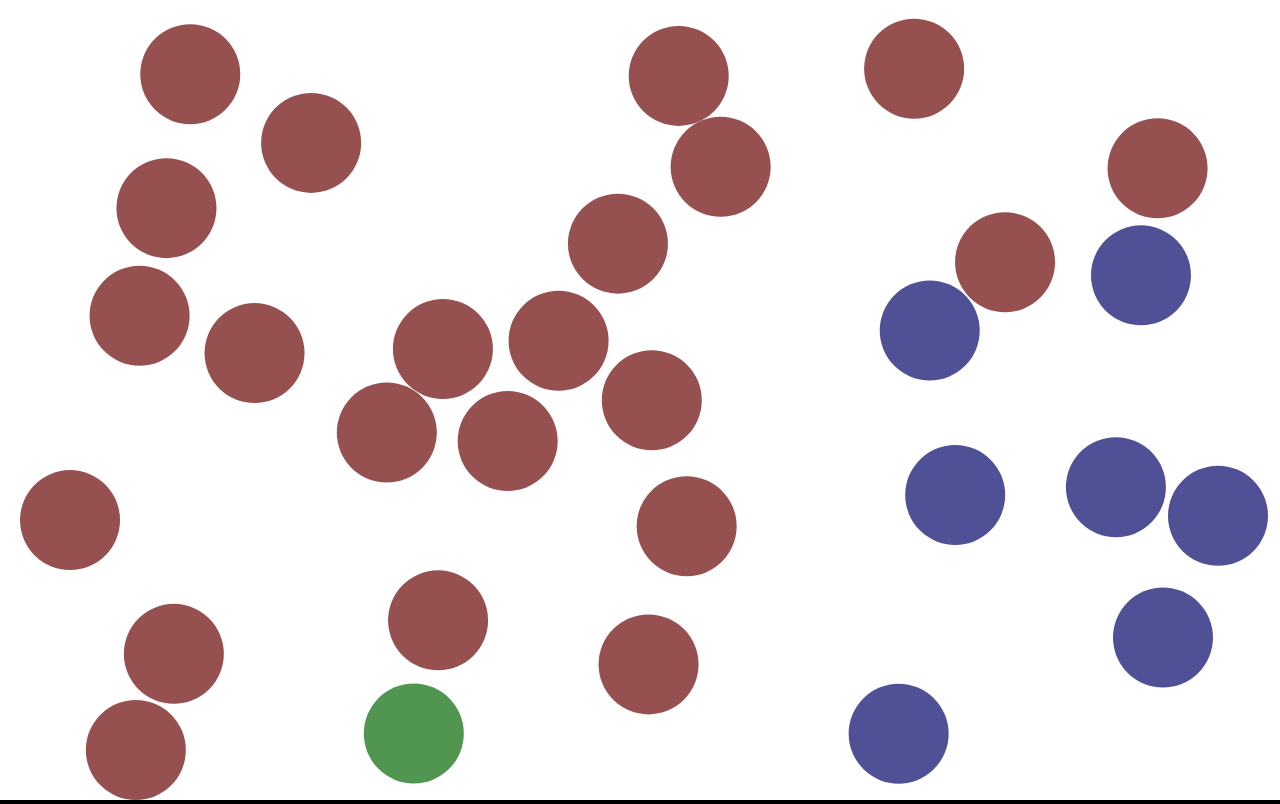
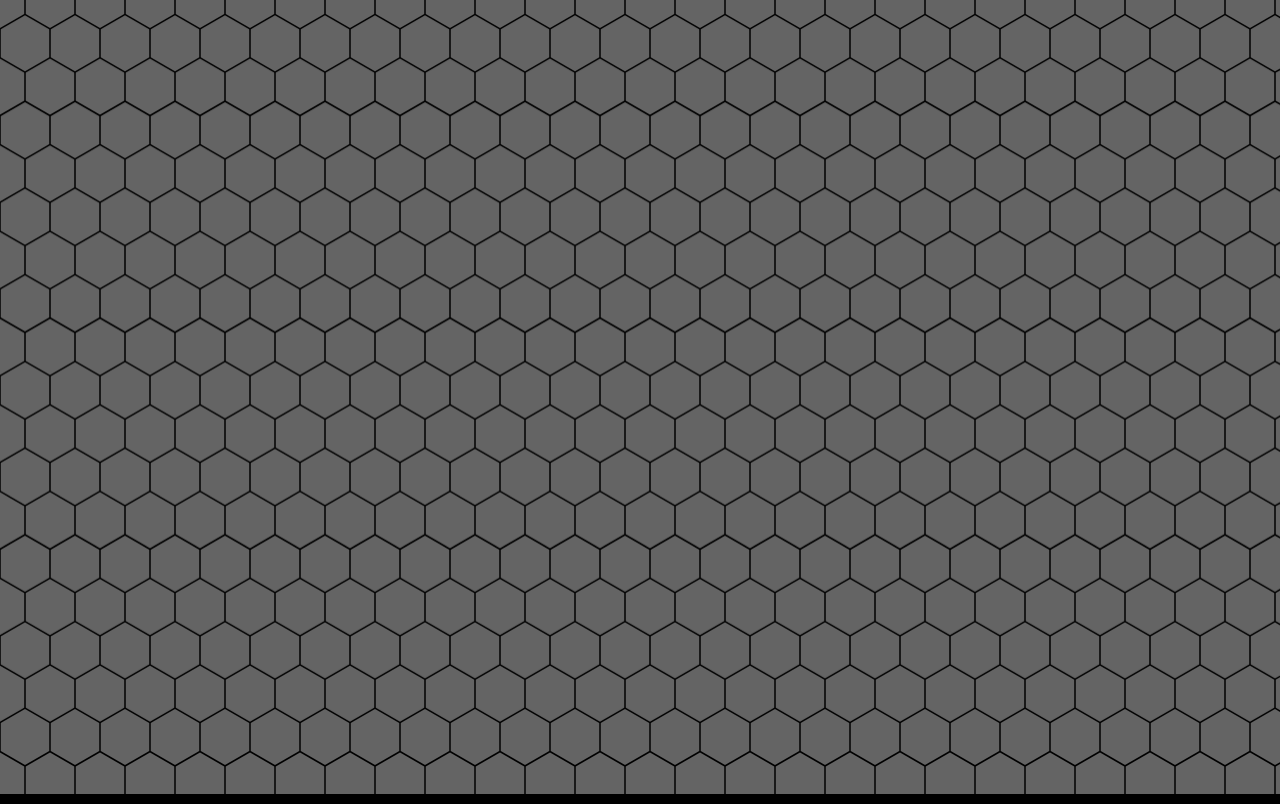
Before and after one commit to sethanderson1/p5js-playground, a React (Create React App) app: page / in a window 1280 px wide. Built offline with nearby package versions, Linux system fonts and the light colour scheme.

Commit message:
initial commit

```diff
--- a/src/colorSwarm.js
+++ b/src/colorSwarm.js
@@ -8,288 +8,38 @@ const sketch = (p) => {
     let width = window.innerWidth;
     let height = window.innerHeight;
 
-    const numBalls = 30;
-    const ballDiameter = 100;
-    // todo: ball diameter should be a percentage of screen width
-    // or height
-    const diameterChange = 1;
-    const spring = 2;
-    const speedThreshold = 4;
-    const gravity = 0;
-    const friction = -1;
-    const balls = [];
+    p.setup = () => {
+        p.createCanvas(width,height*0.992);
+    }
 
-    const alphaForBall = 255; // between 0 and 255
-    const colorZero = [150, 80, 80, alphaForBall];
-    const colorOne = [80, 150, 80, alphaForBall];
-    const colorTwo = [80, 80, 150, alphaForBall];
+        p.draw = () => {
+        p.background(0,0,0);
 
-    let ballStartColor = colorZero;
-    let infectedZero = true;
-    let infectedOne = false;
-    let infectedTwo = false;
+        var space = 50; // x spacing
+        var w = 28;
+        const colLength = 50;
 
-    const { xCoords, yCoords } = generateInitialBallPositions(numBalls, width, height)
-
-    p.setup = () => {
-        // p.frameRate(10);
-        p.createCanvas(width, height);
-        p.drawBackground();
-        // p.setupPosition();
-        for (let i = 0; i < numBalls; i++) {
-            // if (i >= Math.floor(1/3*numBalls)) {
-            if (i % 3 === 1) {
-                infectedZero = false;
-                infectedOne = true;
-                infectedTwo = false;
-                ballStartColor = colorOne;
+        for (var y = 0; y < colLength; y++) {
+            var py = y * space * p.sqrt(3) / 2; // y position
+            for (var x = 0; x < colLength; x++) {
+                if (y % 2 === 0) hexagon(x * space, py, w, w);
+                else hexagon(space / 2 + x * space, py, w, w);
             }
-            // if (i >= Math.floor(2/3*numBalls)) {
-            if (i % 3 === 2) {
-                infectedZero = false;
-                infectedOne = false;
-                infectedTwo = true;
-                ballStartColor = colorTwo;
-            }
-            if (i % 3 === 0) {
-                infectedZero = true;
-                infectedOne = false;
-                infectedTwo = false;
-                ballStartColor = colorZero;
-            }
-            balls[i] = new Ball(
-                xCoords[i],
-                yCoords[i],
-                ballDiameter,
-                i,
-                balls,
-                ballStartColor,
-                overlap,
-                infectedZero,
-                infectedOne,
-                infectedTwo
-            );
-        }
-
-        p.noStroke();
-
-    };
-
-    // p.setupPosition = () => {
-    //     // let x = p.windowWidth / 2;
-    //     // let y = p.windowHeight / 2;
-    // };
-
-    p.windowResized = () => {
-        p.resizeCanvas(p.windowWidth, p.windowHeight);
-        p.drawBackground();
-        p.setupPosition();
-    };
-
-    p.drawBackground = () => {
-        p.background(0);
-    };
-
-    p.draw = () => {
-        p.background(255);
-        balls.forEach(ball => {
-            ball.collide();
-            ball.move();
-            ball.display();
-        });
-        // console.log('frameRate', p.frameRate())
-    };
-
-    class Ball {
-        constructor(xin, yin, din, idin, oin, color, overlap, infectedZero, infectedOne, infectedTwo) {
-            this.x = xin;
-            this.y = yin;
-            this.vx = p.random(-1, 1);
-            this.vy = p.random(-1, 1);
-            this.diameter = din;
-            this.id = idin;
-            this.others = oin;
-            this.color = color;
-            this.overlap = false;
-            this.infectedZero = infectedZero;
-            this.infectedOne = infectedOne;
-            this.infectedTwo = infectedTwo;
-        }
-
-        collide() {
-
-            let otherBalls = [];
-            for (let l = 0; l < numBalls; l++) {
-                otherBalls.push((this.id + l) % numBalls);
-            }
-            otherBalls = otherBalls.filter(el => el !== this.id)
-            let i;
-            for (let m = 0; m < otherBalls.length; m++) {
-                i = otherBalls[m];
-                let dx = this.others[i].x - this.x;
-                let dy = this.others[i].y - this.y;
-                let distance = p.sqrt(dx * dx + dy * dy);
-                let minDist = this.others[i].diameter / 2
-                    + this.diameter / 2;
-                let overlapping = distance <= minDist*1.0101;
-                // console.log('overlapping', overlapping)
-                // todo: issue: sometimes doesn't switch color
-                // when collide
-                // hmm seems minDist coef of 1.001 solves problem
-                //
-                if (overlapping) {
-
-                    let angle = p.atan2(dy, dx);
-                    let targetX = this.x + p.cos(angle) * minDist;
-                    let targetY = this.y + p.sin(angle) * minDist;
-                    let ax = (targetX - this.others[i].x) * spring;
-                    let ay = (targetY - this.others[i].y) * spring;
-                    this.vx -= ax;
-                    this.vy -= ay;
-                    this.others[i].vx += ax;
-                    this.others[i].vy += ay;
-
-                    if (this.vx > 0) {
-                        this.vx = this.vx > speedThreshold
-                            ? speedThreshold : this.vx;
-                    }
-                    if (this.vx < 0) {
-                        this.vx = this.vx < -speedThreshold
-                            ? -speedThreshold : this.vx;
-                    }
-
-                    if (this.vy > 0) {
-                        this.vy = this.vy > speedThreshold
-                            ? speedThreshold : this.vy;
-                    }
-                    if (this.vy < 0) {
-                        this.vy = this.vy < -speedThreshold
-                            ? -speedThreshold : this.vy;
-                    }
-
-                    if (this.others[i].vx > 0) {
-                        this.others[i].vx =
-                            this.others[i].vx > speedThreshold
-                                ? speedThreshold : this.others[i].vx;
-                    }
-                    if (this.others[i].vx < 0) {
-                        this.others[i].vx =
-                            this.others[i].vx < -speedThreshold
-                                ? -speedThreshold : this.others[i].vx;
-                    }
-
-                    if (this.others[i].vy > 0) {
-                        this.others[i].vy =
-                            this.others[i].vy > speedThreshold
-                                ? speedThreshold : this.others[i].vy;
-                    }
-                    if (this.others[i].vy < 0) {
-                        this.others[i].vy =
-                            this.others[i].vy < -speedThreshold
-                                ? -speedThreshold : this.others[i].vy;
-                    }
-
-                    // console.log(`collision occured between ${this.id}
-                    // and ${this.others[i].id}`, this)
-                    // console.log('this.id', this.id)
-                    // console.log('this.others[i].id', this.others[i].id)
-                    // console.log('i', i)
-                    // console.log('p.frameCount', p.frameCount)
-                    if (this.infectedZero === true
-                        && this.others[i].infectedOne === true) {
-                        this.diameter = this.diameter / diameterChange;
-                        this.others[i].color = colorZero;
-                        this.others[i].infectedZero = true;
-                        this.others[i].infectedOne = false;
-                    } else if (this.infectedOne === true
-                        && this.others[i].infectedTwo === true) {
-                        this.diameter = this.diameter * diameterChange;
-                        this.others[i].color = colorOne;
-                        this.others[i].infectedOne = true;
-                        this.others[i].infectedTwo = false;
-                    } else if (this.infectedTwo === true
-                        && this.others[i].infectedZero === true) {
-                        this.diameter = Math.random() < 0.5
-                            ? this.diameter * diameterChange
-                            : this.diameter / diameterChange;
-                        this.others[i].color = colorTwo;
-                        this.others[i].infectedTwo = true;
-                        this.others[i].infectedZero = false;
-                    }
-                }
-            }
-        }
-
-        move() {
-            this.vy += gravity;
-            this.x += this.vx / 2;
-            this.y += this.vy / 2;
-            if (this.x + this.diameter / 2 > width) {
-                this.x = width - this.diameter / 2;
-                this.vx *= friction;
-            } else if (this.x - this.diameter / 2 < 0) {
-                this.x = this.diameter / 2;
-                this.vx *= friction;
-            }
-            if (this.y + this.diameter / 2 > height) {
-                this.y = height - this.diameter / 2;
-                this.vy *= friction;
-            } else if (this.y - this.diameter / 2 < 0) {
-                this.y = this.diameter / 2;
-                this.vy *= friction;
-            }
-        }
-
-        display() {
-
-            const word = this.id.toString();
-
-            p.fill(this.color);
-            p.ellipse(this.x, this.y, this.diameter, this.diameter);
-
-            p.textSize(32);
-            p.fill(50);
-            // p.text(word, this.x, this.y);
-        }
-    }
-};
-
-
-
-function generateInitialBallPositions(numBalls, width, height) {
-    const ballsPerRow = Math.ceil(Math.sqrt(numBalls));
-    const rowScaleDenom = ballsPerRow + 1;
-    const xSpacing = width / rowScaleDenom;
-
-    const ballsPerCol = Math.ceil(Math.sqrt(numBalls));
-    const colScaleDenom = ballsPerCol + 1;
-    const ySpacing = height / colScaleDenom;
-    const xCoords = [];
-    const yCoords = [];
-
-    for (let i = 0; i < ballsPerRow; i++) {
-        for (let j = 0; j < ballsPerCol; j++) {
-            yCoords.push(ySpacing * (j + 1));
-            xCoords.push(xSpacing * (i + 1));
         }
     }
 
-    return { xCoords, yCoords }
-}
-
-function ballsCollided(ball) {
-
-}
-
-function refractory() {
-
-}
-
-function overlap() {
-
-}
-
-function endOverlap() {
+    function hexagon(x, y, radius) {
+        p.fill(100,100,100);
+        p.noStroke();
+        p.angleMode(p.DEGREES);
+        p.beginShape();
+        for (let a = 30; a < 390; a += 60) {
+            let sx = x + p.cos(a) * radius;
+            let sy = y + p.sin(a) * radius;
+            p.vertex(sx, sy);
+        }
+        p.endShape(p.CLOSE);
+    }
 
 }
 
```
